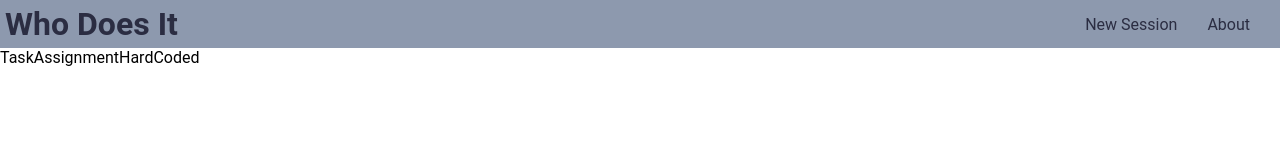
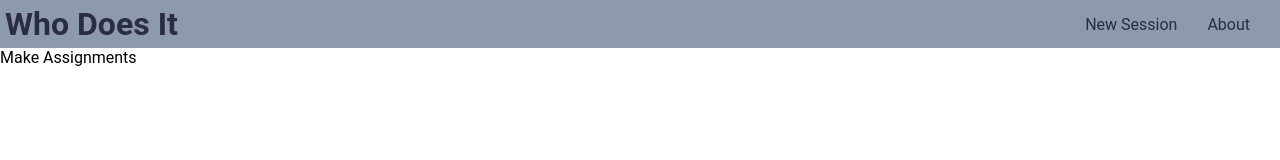
Before and after one commit to Zeverai/Who-Does-It, a React (Create React App) app: page /assign in a window 1280 px wide. Shown: the top 160 px of the page. Built offline with nearby package versions, Linux system fonts and the light colour scheme.

Commit message:
SUNDAY FUNDAY

```diff
--- a/src/pages/TaskAssignmentHardCoded.js
+++ b/src/pages/TaskAssignmentHardCoded.js
@@ -6,11 +6,11 @@ import React, { Fragment } from "react";
 const TaskAssignmentHardCoded = () => {
    const operators = [
       "Paige Spears",
+      "Jesus Flores",
       "Cody Scruggs",
       "Rick Evans",
       "Brian Pittman",
       "Chad Shirey",
-      "Jesus Flores",
    ];
 
    const assignments = [
@@ -22,9 +22,11 @@ const TaskAssignmentHardCoded = () => {
       "Clean glass windows in NCC.",
    ];
 
-   const makeAssignments = () => {};
+   const makeAssignments = () => {
+      TaskAssignmentHardCoded.forEach((element) => console.log(element));
+   };
 
-   return <div>TaskAssignmentHardCoded</div>;
+   return <div>Make Assignments</div>;
 };
 // ____________________________________________________________________________| EXPORT
 export default TaskAssignmentHardCoded;
```
Also changed, not shown: src/pages/About.js (added, +11 -0 lines).
